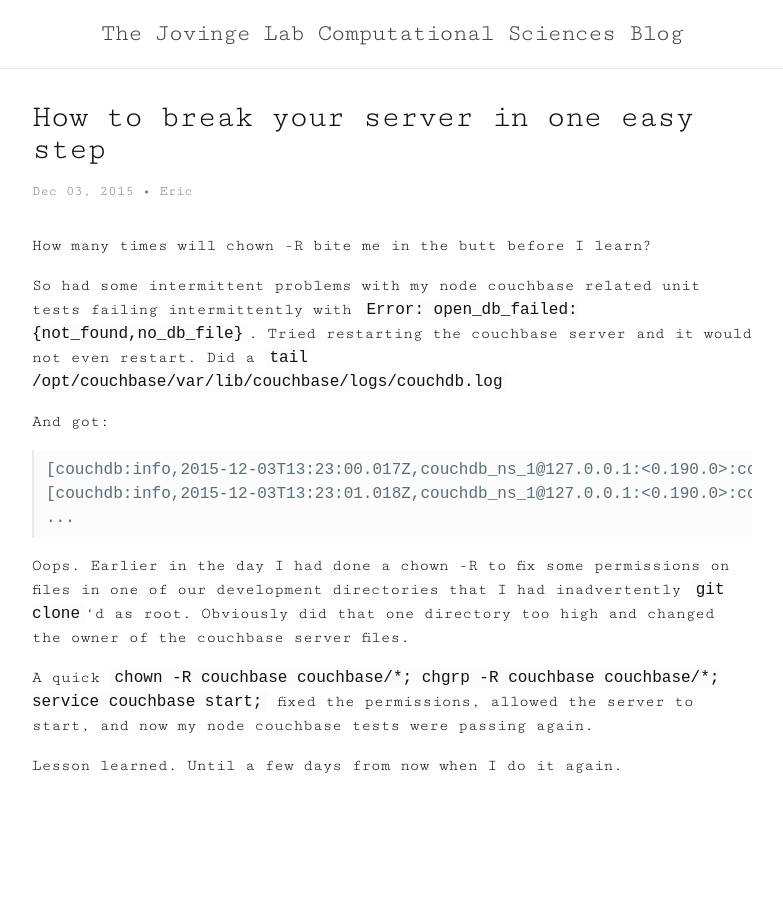
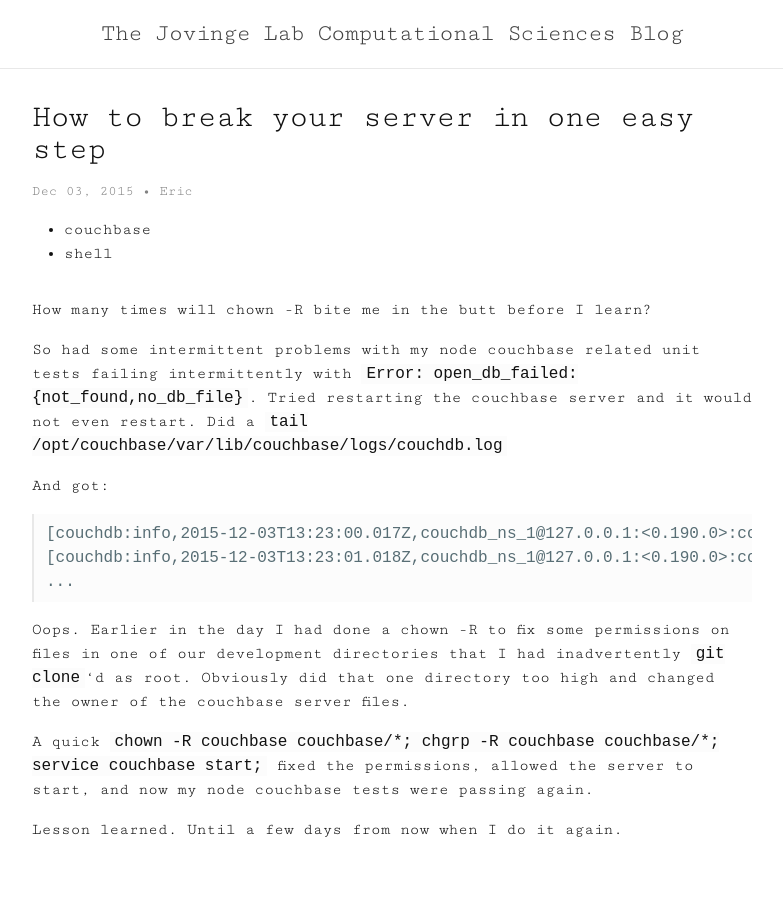
Before and after one commit to JovingeLabSoftware/JovingeLabSoftware.github.io, a Jekyll site: the page built from _posts/2015-12-03-how-to-break-things.md, in a window 1280 px wide. Shown: the whole page, without its empty margins (248-1031 px from the left). Built offline with Jekyll 4.4.1, drawn with Linux system fonts in a browser that asks for light colours; Markdown is read by kramdown in place of the engine named in the settings.

Commit message:
adding tag display to posts

```diff
--- a/_layouts/post.html
+++ b/_layouts/post.html
@@ -5,6 +5,13 @@
   <header class="post-header">
     <h1 class="post-title" itemprop="name headline">{{ page.title }}</h1>
     <p class="post-meta"><time datetime="{{ page.date | date_to_xmlschema }}" itemprop="datePublished">{{ page.date | date: "%b %d, %Y" }}</time>{% if page.author %} • <span itemprop="author" itemscope itemtype="http://schema.org/Person"><span itemprop="name">{{ page.author }}</span></span>{% endif %}</p>
+                    {% if page.tags %}
+                        <ul class="tags clearfix">
+			                          {% for tag in page.tags %}
+						                          <li><i class="fa fa-tag"></i> {{ tag }}</li>
+									                          {% endfor %}
+									                      </ul>
+			                    {% endif %}
   </header>
   <div class="post-content" itemprop="articleBody">
     {{ content }}
```
